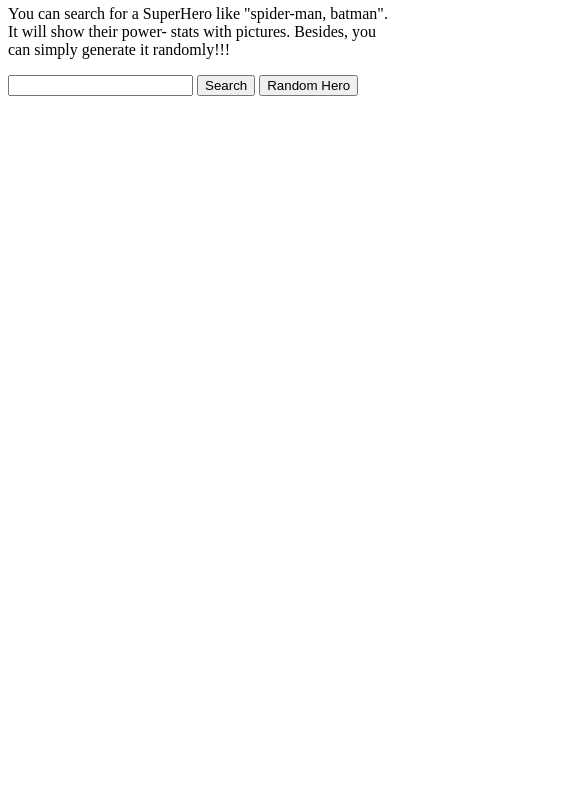
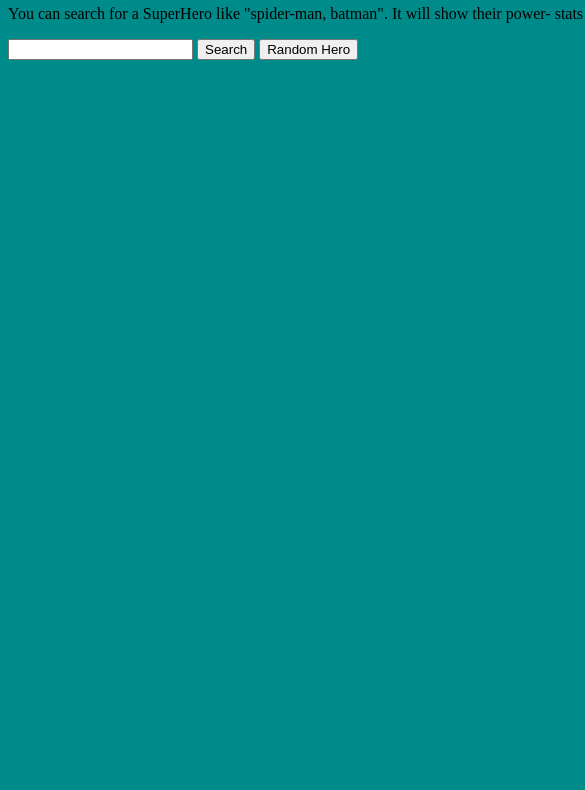
Before and after one commit to AnikaJC/SuperHero-App, a plain HTML site: page index.html in a window 390 px wide. Shown: the part 63-853 px from the top of the page, 585 px wide, since content can reach past the window. Drawn offline with Linux system fonts and the light colour scheme.

Commit message:
responsive is waiting!

```diff
--- a/style.css
+++ b/style.css
@@ -1,4 +1,7 @@
 html, body {
-  height: 100%;
-  width: 100%;
+  height: 150%;
+  width: 200%;
 }
+body{
+  background-color: darkcyan;
+}
```
